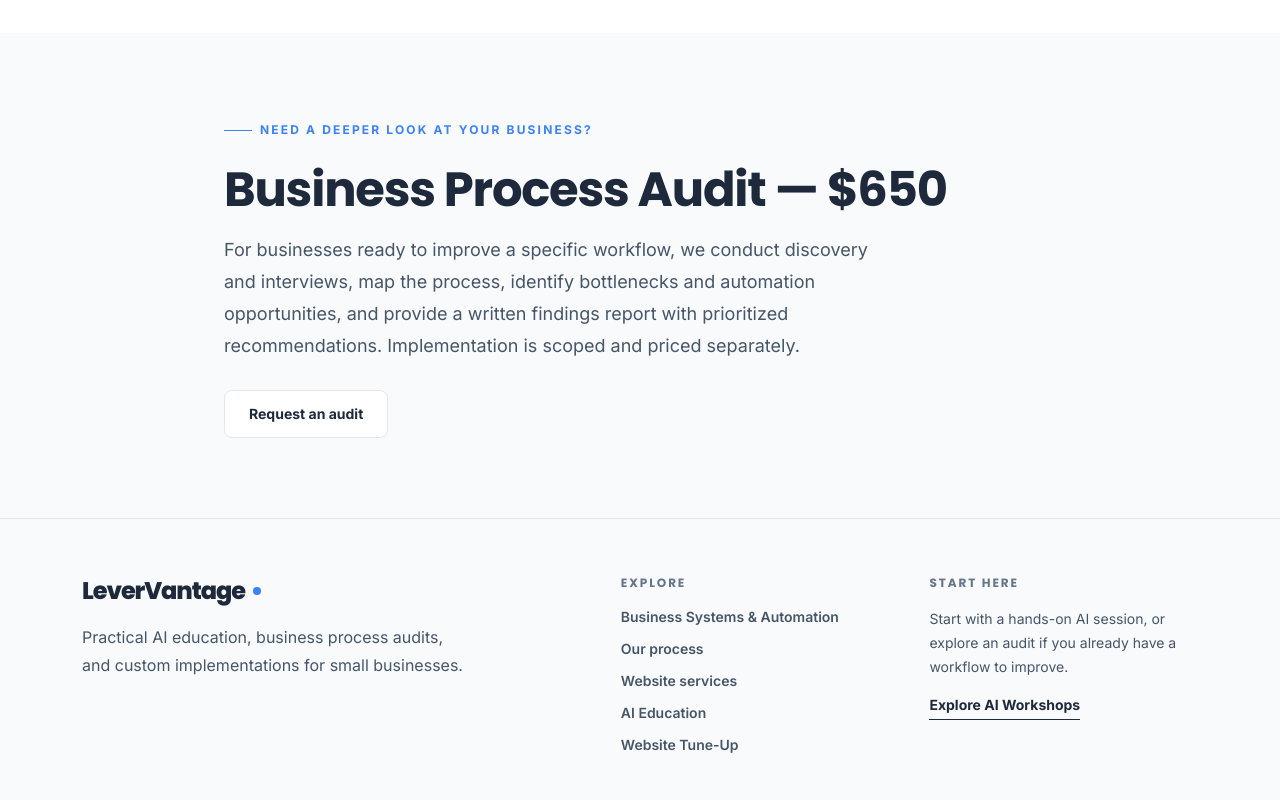
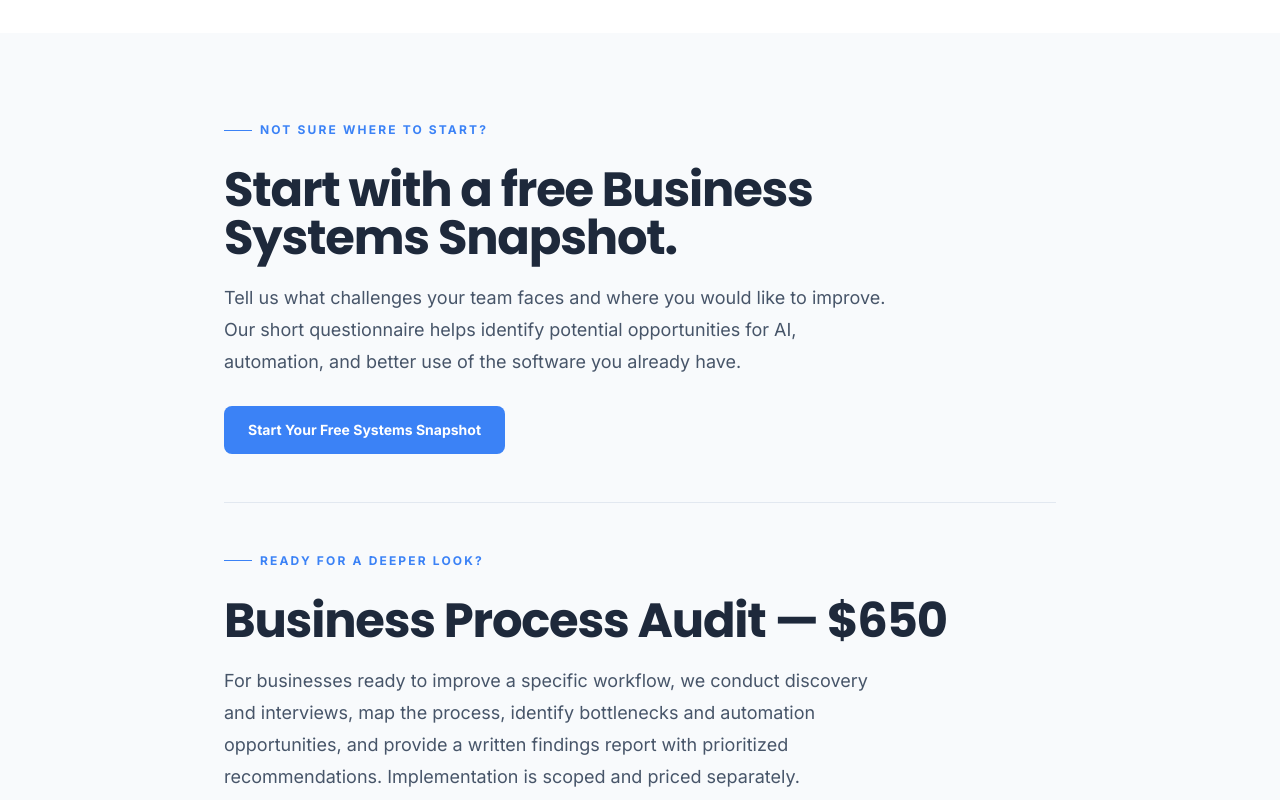
Before and after one commit to Procstar13/LaunchLocal, a Next.js app: page /ai-education in a window 1280 px wide. Shown: the part 1600-2400 px from the top of the page. Built offline with nearby package versions, Linux system fonts and the light colour scheme.

Commit message:
Add free Snapshot pathway to AI Education while preserving $650 audit

```diff
--- a/src/app/ai-education/page.tsx
+++ b/src/app/ai-education/page.tsx
@@ -59,10 +59,16 @@ export default function AIEducationPage() {
       </section>
       <section className="bg-section-bg py-20">
         <div className="page-shell max-w-4xl">
-          <div className="eyebrow">Need a deeper look at your business?</div>
+          <div className="eyebrow">Not sure where to start?</div>
+          <h2 className="section-title mt-3">Start with a free Business Systems Snapshot.</h2>
+          <p className="section-copy mt-5">Tell us what challenges your team faces and where you would like to improve. Our short questionnaire helps identify potential opportunities for AI, automation, and better use of the software you already have.</p>
+          <Link className="btn-primary mt-7" href="/business-audit">Start Your Free Systems Snapshot</Link>
+          <div className="mt-12 border-t border-line pt-10">
+            <div className="eyebrow">Ready for a deeper look?</div>
           <h2 className="section-title mt-3">Business Process Audit — $650</h2>
           <p className="section-copy mt-5">For businesses ready to improve a specific workflow, we conduct discovery and interviews, map the process, identify bottlenecks and automation opportunities, and provide a written findings report with prioritized recommendations. Implementation is scoped and priced separately.</p>
           <Link className="btn-secondary mt-7" href="/?plan=Business%20Process%20Audit#contact">Request an audit</Link>
+          </div>
         </div>
       </section>
     </div>
```
